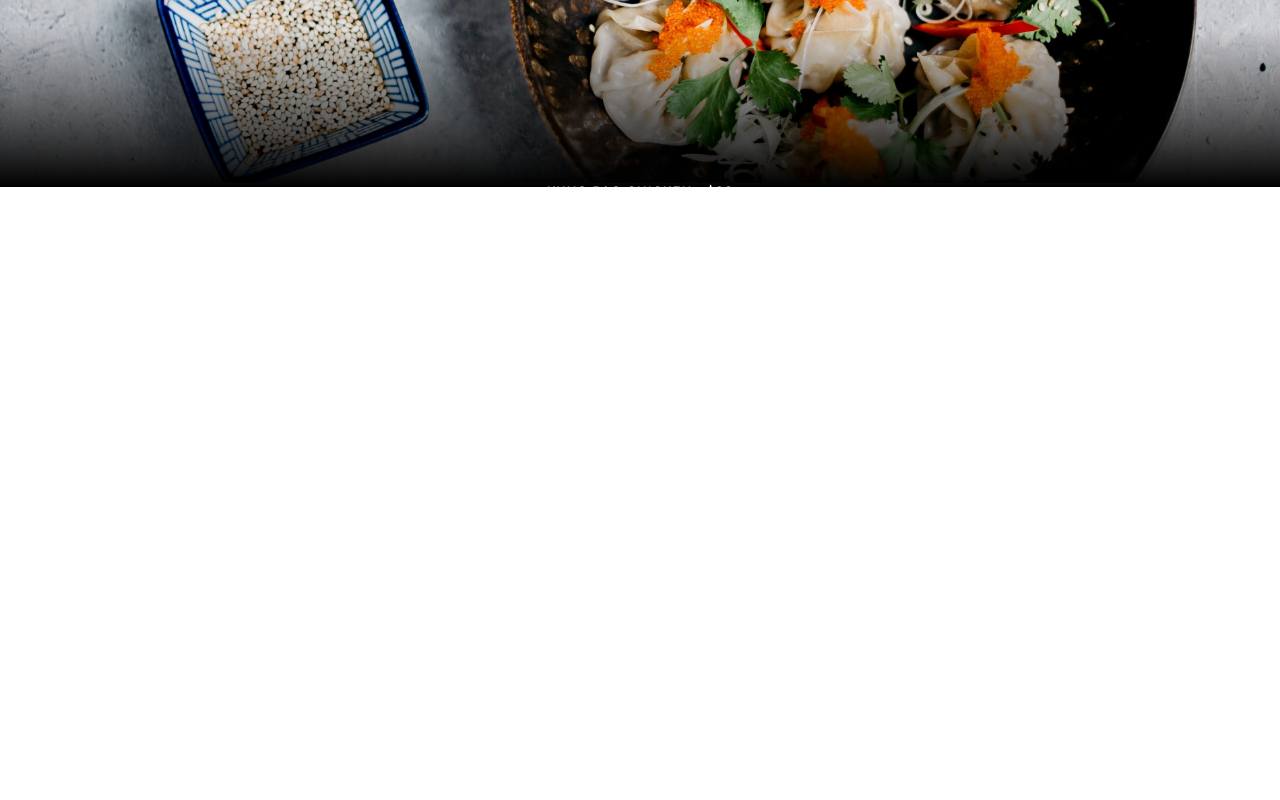
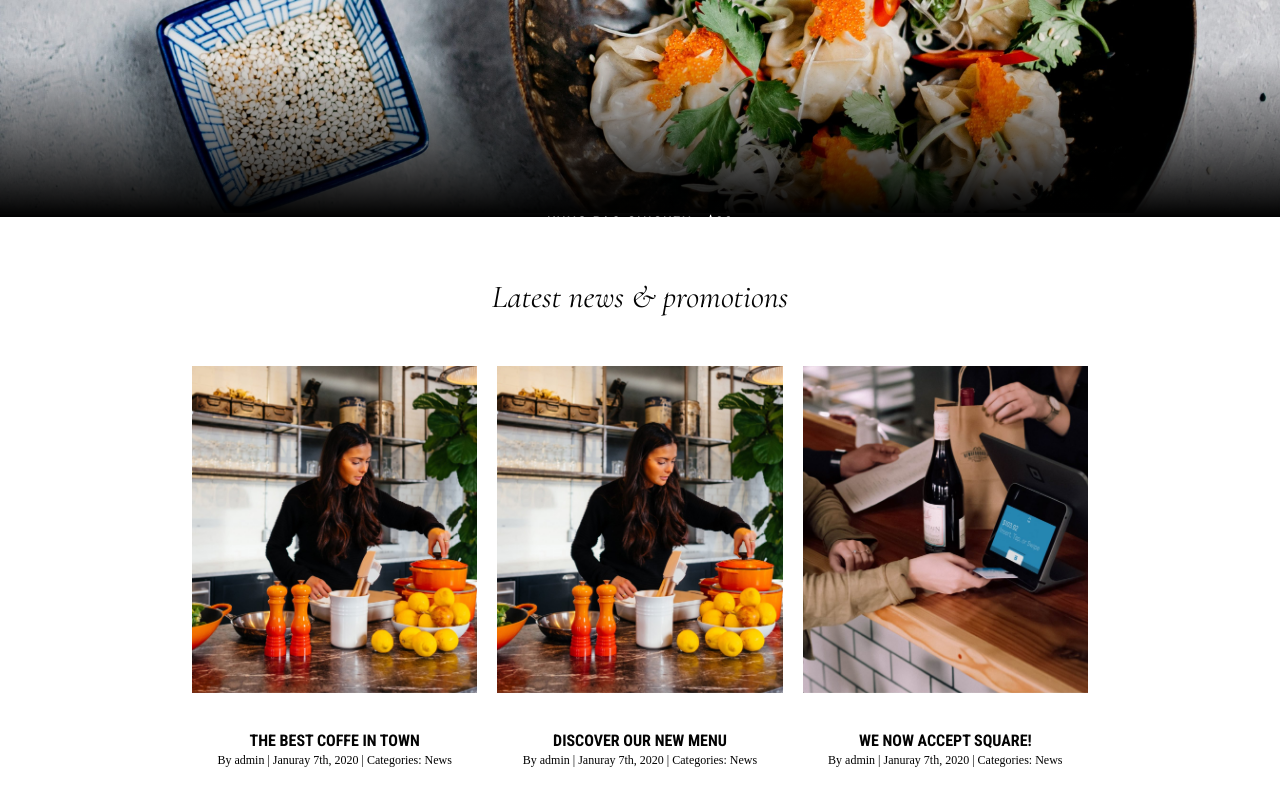
Before and after one commit to Giaki22/proj-html-vuejs, a Vue app: page / in a window 1280 px wide. Shown: the part 4005-4805 px from the top of the page. Before the commit the page ends 4207 px from the top, so only its background shows below. Built offline with nearby package versions, Linux system fonts and the light colour scheme; a web font is replaced by a local one.

Commit message:
+ Fourth Tile (Broken Images Path + Missing animation)

```diff
--- /dev/null
+++ b/src/components/Atoms/cardWanimation.vue
@@ -0,0 +1,58 @@
+<template>
+    <main>
+        <img :src="img" alt="">
+        <div class="text">
+            <i class="fa-solid fa-link"></i>
+            <h4>{{title}}</h4>
+            <span>By admin | Januray 7th, 2020 | Categories: News</span>
+        </div>
+    </main>
+</template>
+
+<script>
+export default {
+name: 'carWanimation',
+props: {
+    img: String,
+    title: String
+}
+}
+</script>
+
+<style scoped lang="scss">
+@import '../../../src/assets/style/global-parts/mixins';
+
+main{
+        display: flex;
+        flex-flow: column nowrap;
+        gap: 20px;
+        position: relative;
+        img{
+            width: 100%;
+            position: relative;
+            &:hover{
+            .text{
+                position: absolute;
+
+            }
+            img{
+                height: 100px;
+            }
+        }
+        }
+        .text{
+            text-align: center;
+            i{
+                color: white;
+            }
+            h4{
+                @include subTitle($primary);
+                font-size: 1rem;
+                letter-spacing: 0px;
+            }
+            span{
+                @include caption($primary);
+            }
+        }
+    }
+</style>
--- /dev/null
+++ b/src/components/Components/fourthTile.vue
@@ -0,0 +1,38 @@
+<template>
+    <main>
+        <h2>Latest news & promotions</h2>
+        <div class="cards">
+            <div class="coffe">
+                <CardWanimationVue :img="'../../../public/img/blog72x-1200x1375.jpg'" :title="'The best coffe in town'"></CardWanimationVue>
+            </div>
+            <div class="menu">
+                <CardWanimationVue :img="'../../../public/img/blog72x-1200x1375.jpg'" :title="'Discover our new menu'"></CardWanimationVue>
+            </div>
+            <div class="news">
+                <CardWanimationVue :img="'../../../public/img/blog82x-1200x1375.jpg'" :title="'We now accept square!'"></CardWanimationVue>
+            </div>
+        </div>
+    </main>
+</template>
+
+<script>
+import CardWanimationVue from '../Atoms/cardWanimation.vue';
+export default {
+    name: "fourthTile",
+    components: { CardWanimationVue }
+}
+</script>
+
+<style scoped lang="scss">
+@import '../../../src/assets/style/global-parts/mixins';
+
+main{
+    .cards{
+        display: flex;
+        gap: 20px;
+    }
+    h2{
+        @include sectionTitle($primary)
+    }
+}
+</style>
--- a/src/components/Organisms/mainMain.vue
+++ b/src/components/Organisms/mainMain.vue
@@ -12,6 +12,9 @@
         <section class="banner">
             <MidPageBannerVue></MidPageBannerVue>
         </section>
+        <section class="news">
+            <FourthTileVue></FourthTileVue>
+        </section>
     </main>
 </template>
 
@@ -20,9 +23,10 @@ import FirstTileVue from '../Components/firstTile.vue';
 import SecondTileVue from '../Components/secondTile.vue';
 import ThirdTileVue from '../Components/thirdTile.vue';
 import MidPageBannerVue from '../Atoms/midPageBanner.vue';
+import FourthTileVue from '../Components/fourthTile.vue';
 export default {
     name: "mainMain",
-    components: { FirstTileVue, SecondTileVue, ThirdTileVue, MidPageBannerVue }
+    components: { FirstTileVue, SecondTileVue, ThirdTileVue, MidPageBannerVue, FourthTileVue }
 }
 </script>
 
@@ -30,10 +34,10 @@ export default {
 @import '../../assets/style/global-parts/_mixins.scss';
 
 main{
-    .food, .reviews{
+    .food, .reviews, .news{
         @include containerM;
     }
-    .menu{
+    .menu, .banner{
         @include containerXL;
     }
 }
```
